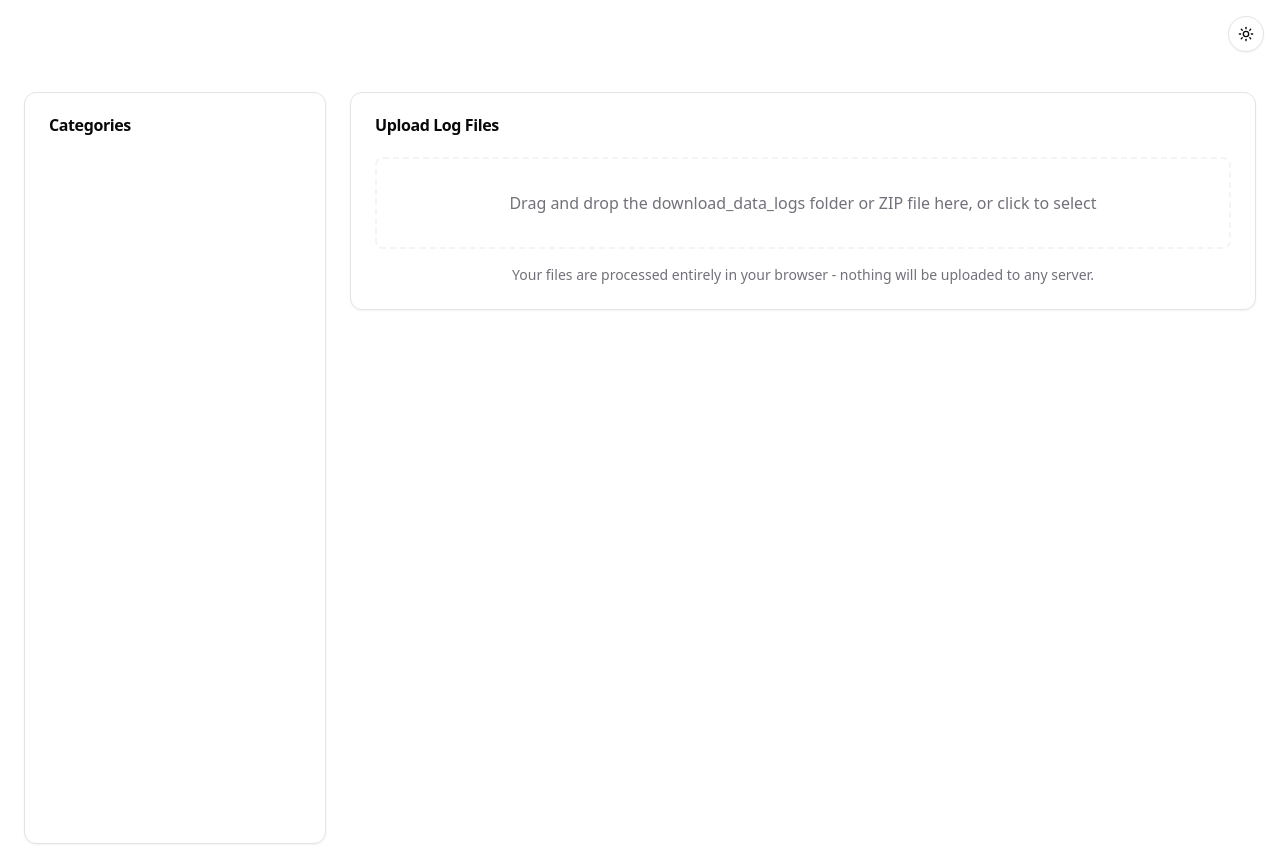
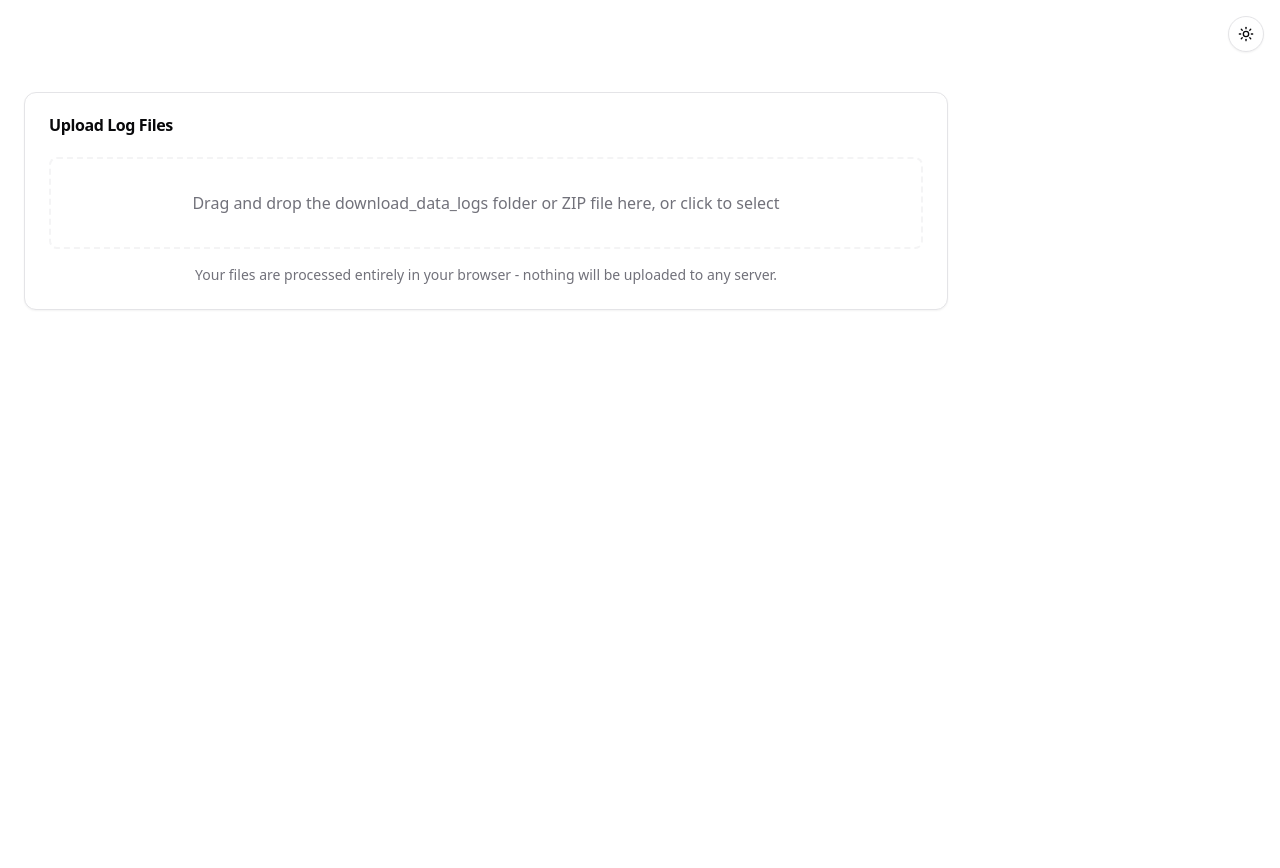
Before and after one commit to niclas3332/meta_dataexport_parser, a React (Vite) app: page / in a window 1280 px wide. Built offline with nearby package versions, Linux system fonts and the light colour scheme.

Commit message:
Hide categories when no categories there

```diff
--- a/src/components/LogViewer/LogViewer.jsx
+++ b/src/components/LogViewer/LogViewer.jsx
@@ -214,6 +214,7 @@ const LogViewer = () => {
 
     return (
         <div className="p-6 flex flex-col lg:flex-row gap-6 h-screen">
+            {categories.length > 0 && (
                 <div className="w-full lg:w-1/4">
                     <CategoryList
                         categories={categories}
@@ -221,6 +222,7 @@ const LogViewer = () => {
                         onCategorySelect={loadPages}
                     />
                 </div>
+            )}
 
             <div className="w-full lg:w-3/4 space-y-6">
                 {selectedCategory ? (
```
Lines whose indentation alone changed are shown as unchanged.
